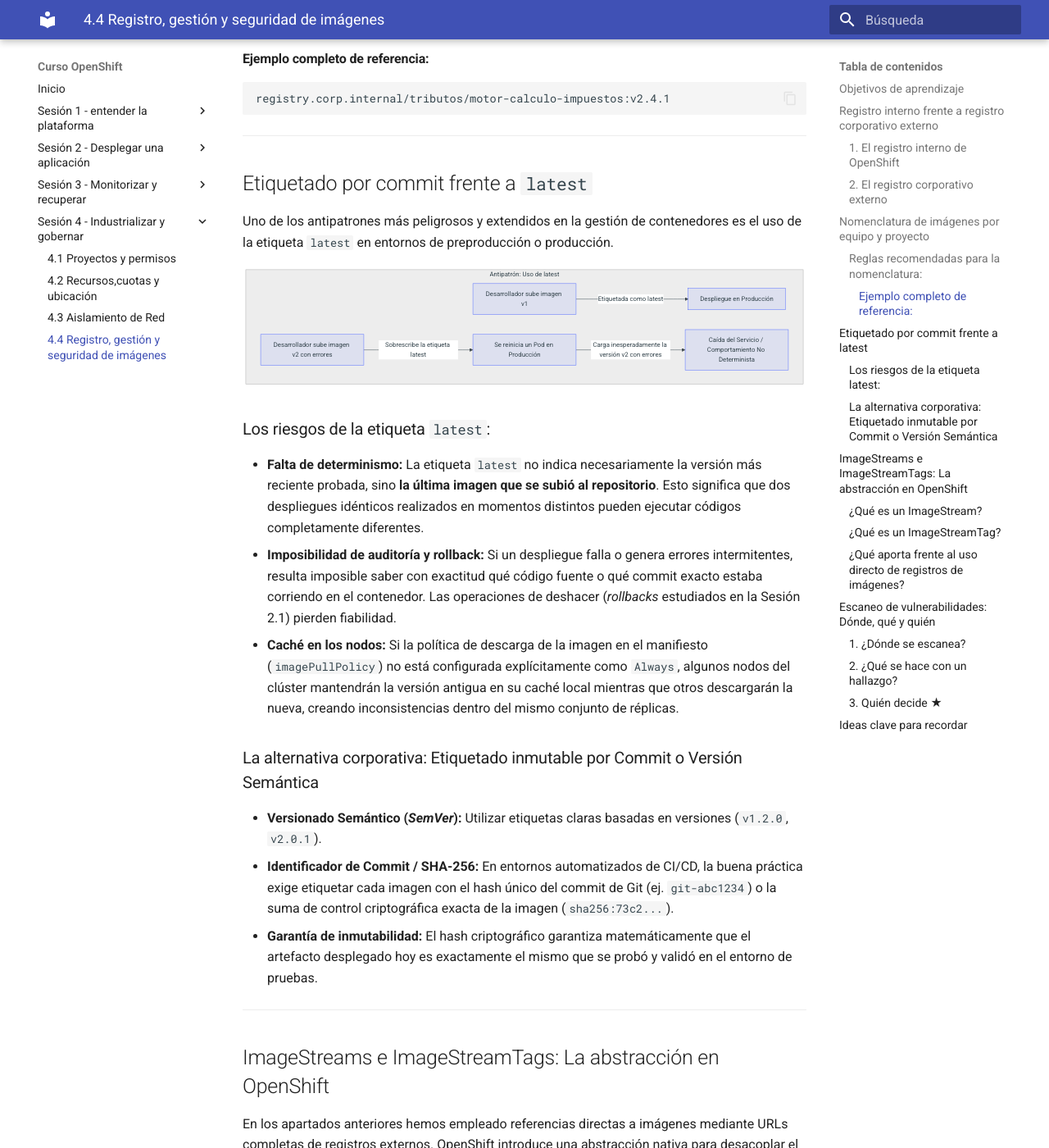
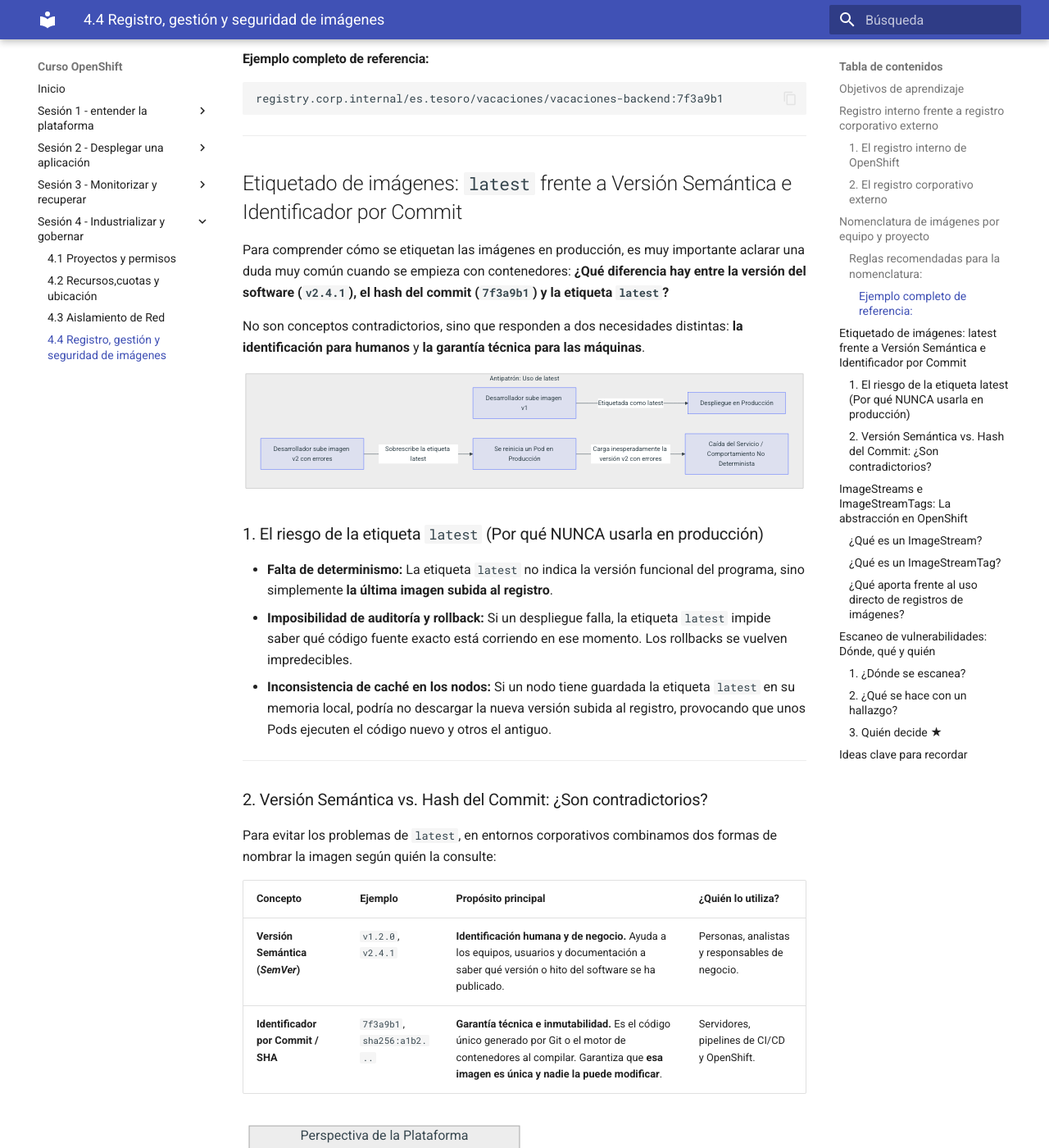
Before and after one commit to ieftraining/curso-openshift, an MkDocs documentation site: the page built from docs/sesion4/4.4 Registro, gestión y seguridad de imágenes.md, in a window 1280 px wide and 1400 px high, scrolled down 2610 px. Shown: the whole window at 82% size. Built offline with MkDocs 1.6.1 and Material for MkDocs 9.7.7, drawn with Linux system fonts in a browser that asks for light colours; some of the changed text lies outside the part shown.

Commit message:
Add files via upload

````diff
--- a/docs/sesion4/4.4 Registro, gestión y seguridad de imágenes.md
+++ b/docs/sesion4/4.4 Registro, gestión y seguridad de imágenes.md
@@ -53,29 +53,31 @@ Una estrategia de nomenclatura robusta debe reflejar claramente el dominio, el e
 
 ```mermaid
 flowchart LR
-    A[Estructura Estándar de Nomenclatura] --> B[Dominio / Registro<br>quay.corp.es]
-    A --> C[Espacio / Equipo<br>equipo-facturacion]
-    A --> D[Aplicación / Servicio<br>api-pagos]
-    A --> E[Versión Inmutable<br>v1.2.0-sha256:abc1234]
+    A[Estructura Estándar de Nomenclatura] --> B[Dominio / Registro<br>nexus.corp.es]
+    A --> C[Espacio / Equipo<br>es.tesoro/tributos]
+    A --> D[Aplicación / Servicio<br>motor-calculo-backend]
+    A --> E[Versión Inmutable<br>7f3a9b1 / v2.4.1]
 ```
 
 ### Reglas recomendadas para la nomenclatura:
 
-1. **Dominio del Registro:** Identifica claramente la procedencia (ej. `registry.corp.internal` o `quay.io/tu-empresa`).
-2. **Espacio de nombres o equipo:** Delimita el departamento, proyecto o célula responsable (ej. `gobierno-digital`, `sanidad`, `tributos`).
-3. **Nombre del componente:** Define de manera concisa el microservicio (ej. `gestor-tramites-frontend`, `motor-calculo-impuestos`).
+1. **Dominio del Registro:** Identifica claramente la procedencia (ej. `registry.corp.internal` o `nexus-registry.corp.es`).
+2. **Espacio de nombres o equipo:** Delimita el departamento, proyecto o célula responsable (ej. `gobierno-digital`, `sanidad`, `es.tesoro/tributos`).
+3. **Nombre del componente:** Define de manera concisa el microservicio (ej. `gestor-tramites-frontend`, `motor-calculo-backend`).
 4. **Etiqueta o Tag:** Asigna la versión exacta o el identificador inmutable.
 
 #### Ejemplo completo de referencia:
 ```text
-registry.corp.internal/tributos/motor-calculo-impuestos:v2.4.1
+registry.corp.internal/es.tesoro/vacaciones/vacaciones-backend:7f3a9b1
 ```
 
 ---
 
-## Etiquetado por commit frente a `latest`
+## Etiquetado de imágenes: `latest` frente a Versión Semántica e Identificador por Commit
 
-Uno de los antipatrones más peligrosos y extendidos en la gestión de contenedores es el uso de la etiqueta `latest` en entornos de preproducción o producción.
+Para comprender cómo se etiquetan las imágenes en producción, es muy importante aclarar una duda muy común cuando se empieza con contenedores: **¿Qué diferencia hay entre la versión del software (`v2.4.1`), el hash del commit (`7f3a9b1`) y la etiqueta `latest`?**
+
+No son conceptos contradictorios, sino que responden a dos necesidades distintas: **la identificación para humanos** y **la garantía técnica para las máquinas**.
 
 ```mermaid
 flowchart TD
@@ -86,17 +88,38 @@ flowchart TD
     end
 ```
 
-### Los riesgos de la etiqueta `latest`:
+### 1. El riesgo de la etiqueta `latest` (Por qué NUNCA usarla en producción)
 
-- **Falta de determinismo:** La etiqueta `latest` no indica necesariamente la versión más reciente probada, sino **la última imagen que se subió al repositorio**. Esto significa que dos despliegues idénticos realizados en momentos distintos pueden ejecutar códigos completamente diferentes.
-- **Imposibilidad de auditoría y rollback:** Si un despliegue falla o genera errores intermitentes, resulta imposible saber con exactitud qué código fuente o qué commit exacto estaba corriendo en el contenedor. Las operaciones de deshacer (*rollbacks* estudiados en la Sesión 2.1) pierden fiabilidad.
-- **Caché en los nodos:** Si la política de descarga de la imagen en el manifiesto (`imagePullPolicy`) no está configurada explícitamente como `Always`, algunos nodos del clúster mantendrán la versión antigua en su caché local mientras que otros descargarán la nueva, creando inconsistencias dentro del mismo conjunto de réplicas.
+- **Falta de determinismo:** La etiqueta `latest` no indica la versión funcional del programa, sino simplemente **la última imagen subida al registro**.
+- **Imposibilidad de auditoría y rollback:** Si un despliegue falla, la etiqueta `latest` impide saber qué código fuente exacto está corriendo en ese momento. Los rollbacks se vuelven impredecibles.
+- **Inconsistencia de caché en los nodos:** Si un nodo tiene guardada la etiqueta `latest` en su memoria local, podría no descargar la nueva versión subida al registro, provocando que unos Pods ejecuten el código nuevo y otros el antiguo.
 
-### La alternativa corporativa: Etiquetado inmutable por Commit o Versión Semántica
+---
 
-- **Versionado Semántico (*SemVer*):** Utilizar etiquetas claras basadas en versiones (`v1.2.0`, `v2.0.1`).
-- **Identificador de Commit / SHA-256:** En entornos automatizados de CI/CD, la buena práctica exige etiquetar cada imagen con el hash único del commit de Git (ej. `git-abc1234`) o la suma de control criptográfica exacta de la imagen (`sha256:73c2...`).
-- **Garantía de inmutabilidad:** El hash criptográfico garantiza matemáticamente que el artefacto desplegado hoy es exactamente el mismo que se probó y validó en el entorno de pruebas.
+### 2. Versión Semántica vs. Hash del Commit: ¿Son contradictorios?
+
+Para evitar los problemas de `latest`, en entornos corporativos combinamos dos formas de nombrar la imagen según quién la consulte:
+
+| Concepto | Ejemplo | Propósito principal | ¿Quién lo utiliza? |
+| :--- | :--- | :--- | :--- |
+| **Versión Semántica (*SemVer*)** | `v1.2.0`, `v2.4.1` | **Identificación humana y de negocio.** Ayuda a los equipos, usuarios y documentación a saber qué versión o hito del software se ha publicado. | Personas, analistas y responsables de negocio. |
+| **Identificador por Commit / SHA** | `7f3a9b1`, `sha256:a1b2...` | **Garantía técnica e inmutabilidad.** Es el código único generado por Git o el motor de contenedores al compilar. Garantiza que **esa imagen es única y nadie la puede modificar**. | Servidores, pipelines de CI/CD y OpenShift. |
+
+```mermaid
+flowchart LR
+    subgraph Perspectiva Humana
+        V[Versión Funcional: v2.4.1] -->|Informa del hito comercial/técnico| H[Humano / Documentación]
+    end
+
+    subgraph Perspectiva de la Plataforma
+        C[Commit Git: 7f3a9b1] -->|Garantiza que la imagen es 100% inmutable| P[Pipeline CI/CD / OpenShift Pod]
+    end
+```
+
+!!! note "El principio de 'Construir una sola vez' (Build Once, Deploy Anywhere)"
+    En un flujo de trabajo profesional, el código se compila **una única vez** en el entorno de desarrollo y se le asigna el tag del commit (ej. `7f3a9b1`).
+
+    Esa misma imagen etiquetada con su hash se promociona por los entornos de preproducción y producción. Aunque para el negocio esa entrega sea la release `v2.4.1`, los pipelines de automatización despliegan internamente el tag `7f3a9b1`. Esto garantiza matemáticamente que **lo que se probó y validó en pruebas es exactamente lo mismo que se ejecuta en producción**.
 
 ---
 
@@ -123,7 +146,7 @@ Un **ImageStream** (`is`) no almacena físicamente los binarios de la imagen de
 
 ### ¿Qué es un ImageStreamTag?
 
-Un **ImageStreamTag** (`istag`) es la referencia específica a un punto concreto dentro del ImageStream (por ejemplo, `mi-aplicacion:v1.0` o `mi-aplicacion:latest`).
+Un **ImageStreamTag** (`istag`) es la referencia específica a un punto concreto dentro del ImageStream (por ejemplo, `mi-aplicacion:v1.0` o `mi-aplicacion:7f3a9b1`).
 
 ### ¿Qué aporta frente al uso directo de registros de imágenes?
 
@@ -182,7 +205,8 @@ La decisión de qué hacer ante un hallazgo crítico no recae exclusivamente en
 !!! tip "Resumen"
     - El **registro interno de OpenShift** facilita el desarrollo local y las construcciones nativas, mientras que los **registros corporativos externos** centralizan la gobernanza, firma y distribución de artefactos en producción.
     - Una nomenclatura de imágenes estructurada por dominio, equipo, proyecto y versión inmutable garantiza la trazabilidad en entornos compartidos.
-    - **Nunca utilices la etiqueta `latest` en entornos productivos**: destruye el determinismo y hace imposibles las auditorías y los rollbacks fiables. Utiliza marcas por versión semántica o el identificador de commit / SHA-256.
+    - **No hay contradicción entre la versión del software y el hash del commit**: la versión semántica (`v2.4.1`) sirve para que las personas identifiquen el hito de negocio, mientras que el hash (`7f3a9b1`) es el identificador técnico inmutable que usan la plataforma y los pipelines para asegurar que la imagen probada es exactamente la que se despliega.
+    - **Nunca utilices la etiqueta `latest` en producción**: destruye el determinismo y hace imposibles las auditorías y los rollbacks fiables.
     - Los **ImageStreams** son objetos nativos de OpenShift que abstraen las imágenes de contenedor, permitiendo desacoplar los despliegues de los registros externos y automatizar rollouts mediante *triggers*.
     - El **escaneo de vulnerabilidades** debe integrarse de forma temprana en el registro o en el pipeline de CI/CD (*shift-left security*).
     - Ante hallazgos críticos de seguridad, la plataforma aplica bloqueos automáticos, y cualquier excepción o autorización temporal debe ser formalmente asumida por los responsables de seguridad y arquitectura.
````
